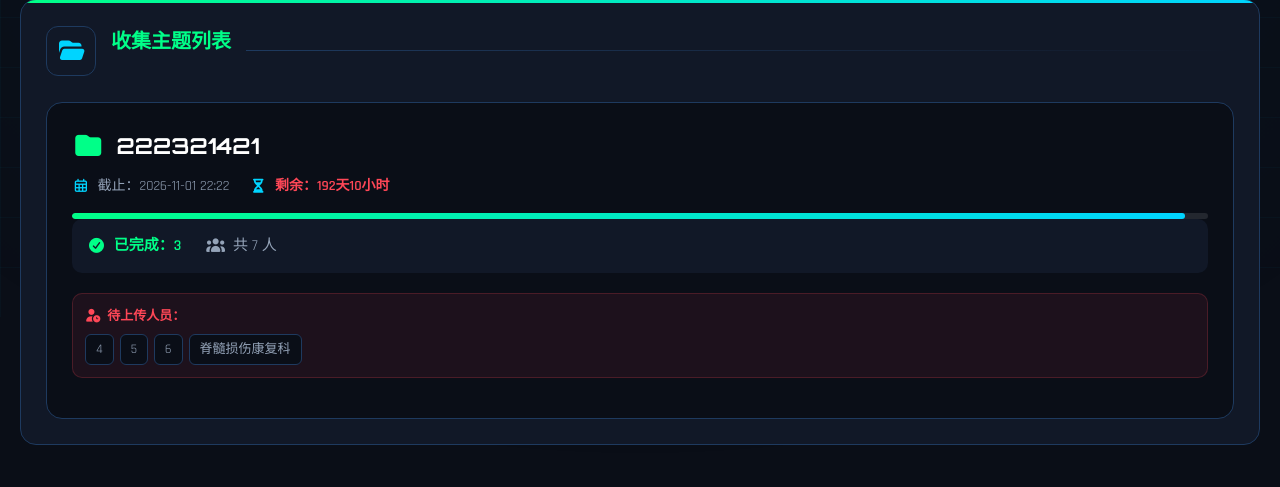
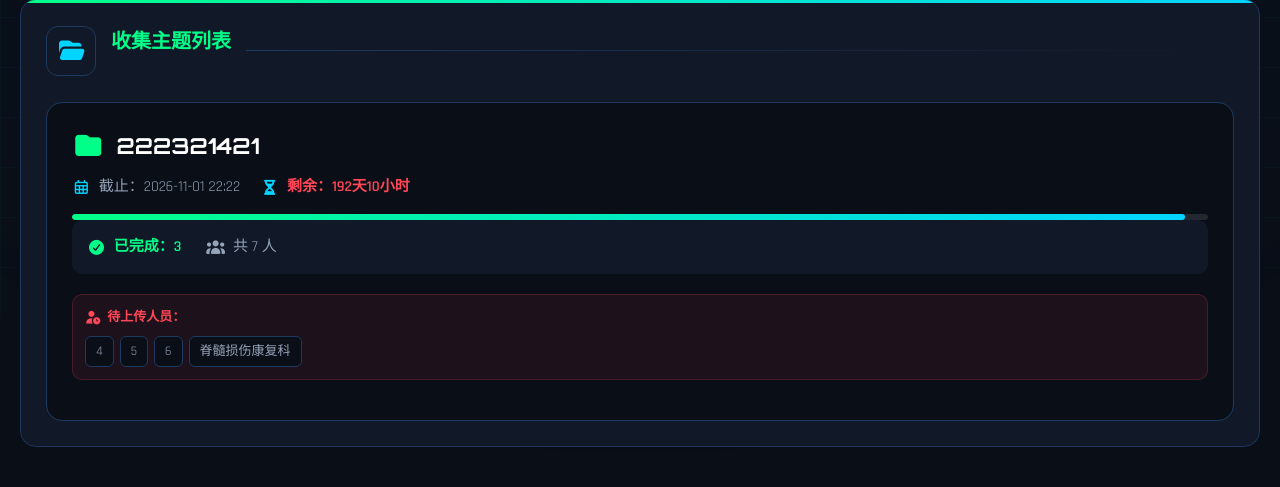
Before and after one commit to guifengxiaoyan/file-collection, a Flask app: page / in a window 1280 px wide. Shown: the part 483-970 px from the top of the page. Run offline with Flask 3, Linux system fonts and the light colour scheme; data comes from the database, SQL or seed files in the repository; data that the repository does not hold is empty.

Commit message:
style: 增大首页主题列表截止时间和剩余时间字号

```diff
--- a/static/css/style.css
+++ b/static/css/style.css
@@ -919,7 +919,7 @@ main {
     display: flex;
     flex-wrap: wrap;
     gap: 20px;
-    font-size: 14px;
+    font-size: 15px;
     color: var(--text-secondary);
     margin-bottom: 15px;
 }
@@ -937,6 +937,7 @@ main {
 .time-remaining {
     color: var(--danger) !important;
     font-weight: 600;
+    font-size: 15px;
 }
 
 .theme-collector {
```
